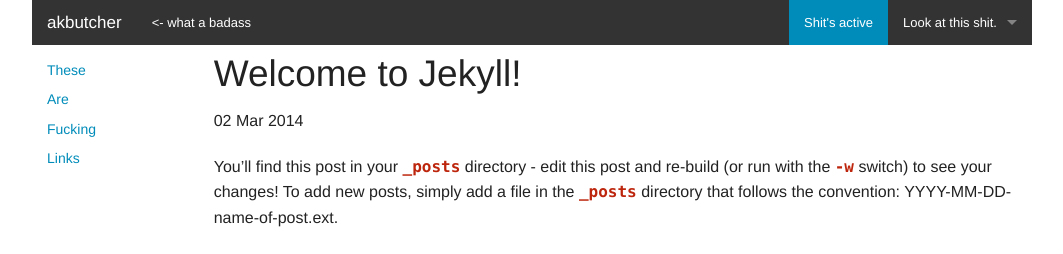
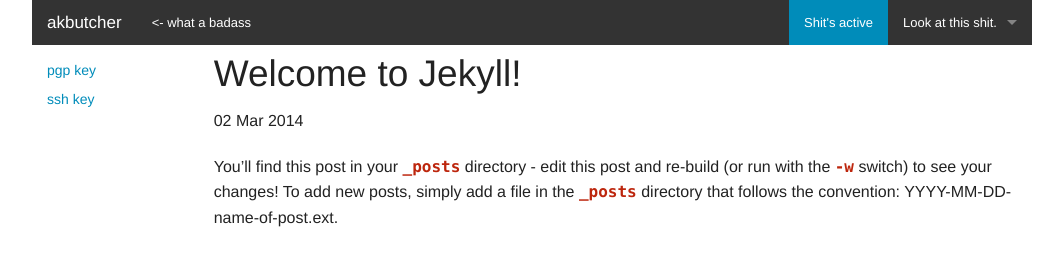
Before and after one commit to abutcher/abutcher.github.io, a Jekyll site: the page built from _posts/2014-03-02-welcome-to-jekyll.markdown, in a window 1280 px wide. Shown: the top 254 px of the page, without its empty margins (108-1171 px from the left). Built offline with Jekyll 4.4.1, drawn with Linux system fonts in a browser that asks for light colours; nearby versions of some CDN libraries; library files that are not in the unit come from our copies; Markdown is read by kramdown in place of the engine named in the settings; comment, search, counter and statistics services are not loaded; some of the changed lines change nothing that is shown.

Commit message:
Non crass links. Root the js.

```diff
--- a/_layouts/default.html
+++ b/_layouts/default.html
@@ -43,10 +43,8 @@
       <div class="row">
 	<div class="small-2 columns">
 	<ul class="side-nav">
-	  <li><a href="#">These</a></li>
-	  <li><a href="#">Are</a></li>
-	  <li><a href="#">Fucking</a></li>
-	  <li><a href="#">Links</a></li>
+	  <li><a href="http://pgp.mit.edu:11371/pks/lookup?op=vindex&amp;search=0x73D3A0DA56BBFF27">pgp key</a></li>
+	  <li><a href="/assets/authorized_keys">ssh key</a></li>
 	</ul>
 	</div>
 
@@ -64,27 +62,27 @@
       </div>
 
 
-	<script type="text/javascript" src="js/vendor/jquery.js"></script>
-	<script type="text/javascript" src="js/vendor/jquery.cookie.js"></script>
-	<script type="text/javascript" src="js/vendor/fastclick.js"></script>
-	<script type="text/javascript" src="js/vendor/modernizr.js"></script>
-	<script type="text/javascript" src="js/vendor/placeholder.js"></script>
-	<script type="text/javascript" src="js/foundation/foundation.abide.js"></script>
-	<script type="text/javascript" src="js/foundation/foundation.accordion.js"></script>
-	<script type="text/javascript" src="js/foundation/foundation.alert.js"></script>
-	<script type="text/javascript" src="js/foundation/foundation.clearing.js"></script>
-	<script type="text/javascript" src="js/foundation/foundation.dropdown.js"></script>
-	<script type="text/javascript" src="js/foundation/foundation.equalizer.js"></script>
-	<script type="text/javascript" src="js/foundation/foundation.interchange.js"></script>
-	<script type="text/javascript" src="js/foundation/foundation.joyride.js"></script>
-	<script type="text/javascript" src="js/foundation/foundation.js"></script>
-	<script type="text/javascript" src="js/foundation/foundation.magellan.js"></script>
-	<script type="text/javascript" src="js/foundation/foundation.offcanvas.js"></script>
-	<script type="text/javascript" src="js/foundation/foundation.orbit.js"></script>
-	<script type="text/javascript" src="js/foundation/foundation.reveal.js"></script>
-	<script type="text/javascript" src="js/foundation/foundation.tab.js"></script>
-	<script type="text/javascript" src="js/foundation/foundation.tooltip.js"></script>
-	<script type="text/javascript" src="js/foundation/foundation.topbar.js"></script>
+	<script type="text/javascript" src="/js/vendor/jquery.js"></script>
+	<script type="text/javascript" src="/js/vendor/jquery.cookie.js"></script>
+	<script type="text/javascript" src="/js/vendor/fastclick.js"></script>
+	<script type="text/javascript" src="/js/vendor/modernizr.js"></script>
+	<script type="text/javascript" src="/js/vendor/placeholder.js"></script>
+	<script type="text/javascript" src="/js/foundation/foundation.abide.js"></script>
+	<script type="text/javascript" src="/js/foundation/foundation.accordion.js"></script>
+	<script type="text/javascript" src="/js/foundation/foundation.alert.js"></script>
+	<script type="text/javascript" src="/js/foundation/foundation.clearing.js"></script>
+	<script type="text/javascript" src="/js/foundation/foundation.dropdown.js"></script>
+	<script type="text/javascript" src="/js/foundation/foundation.equalizer.js"></script>
+	<script type="text/javascript" src="/js/foundation/foundation.interchange.js"></script>
+	<script type="text/javascript" src="/js/foundation/foundation.joyride.js"></script>
+	<script type="text/javascript" src="/js/foundation/foundation.js"></script>
+	<script type="text/javascript" src="/js/foundation/foundation.magellan.js"></script>
+	<script type="text/javascript" src="/js/foundation/foundation.offcanvas.js"></script>
+	<script type="text/javascript" src="/js/foundation/foundation.orbit.js"></script>
+	<script type="text/javascript" src="/js/foundation/foundation.reveal.js"></script>
+	<script type="text/javascript" src="/js/foundation/foundation.tab.js"></script>
+	<script type="text/javascript" src="/js/foundation/foundation.tooltip.js"></script>
+	<script type="text/javascript" src="/js/foundation/foundation.topbar.js"></script>
 
 	<script>
 	  $(document).foundation();
```
Also changed, not shown: 1 other file.
